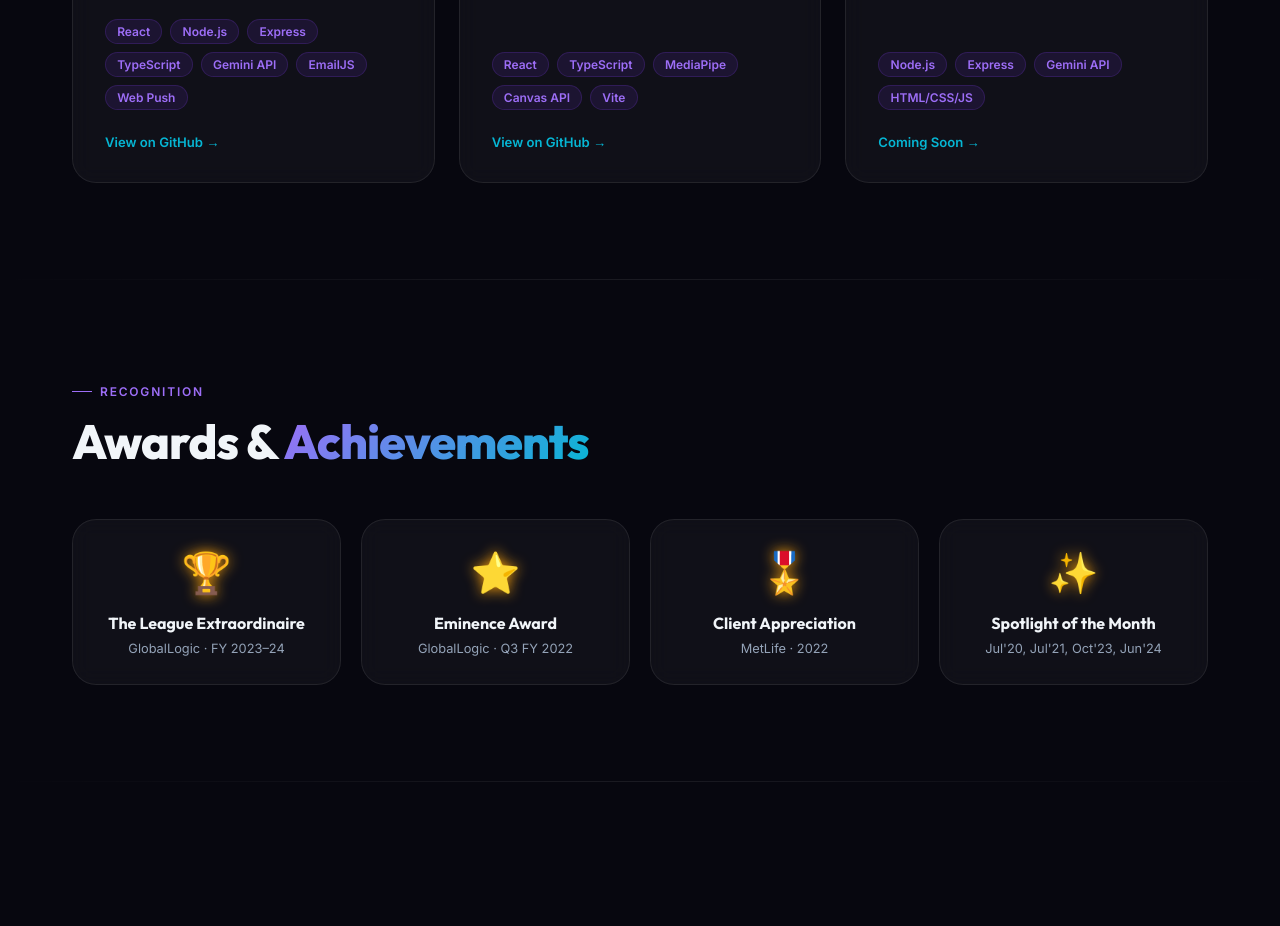
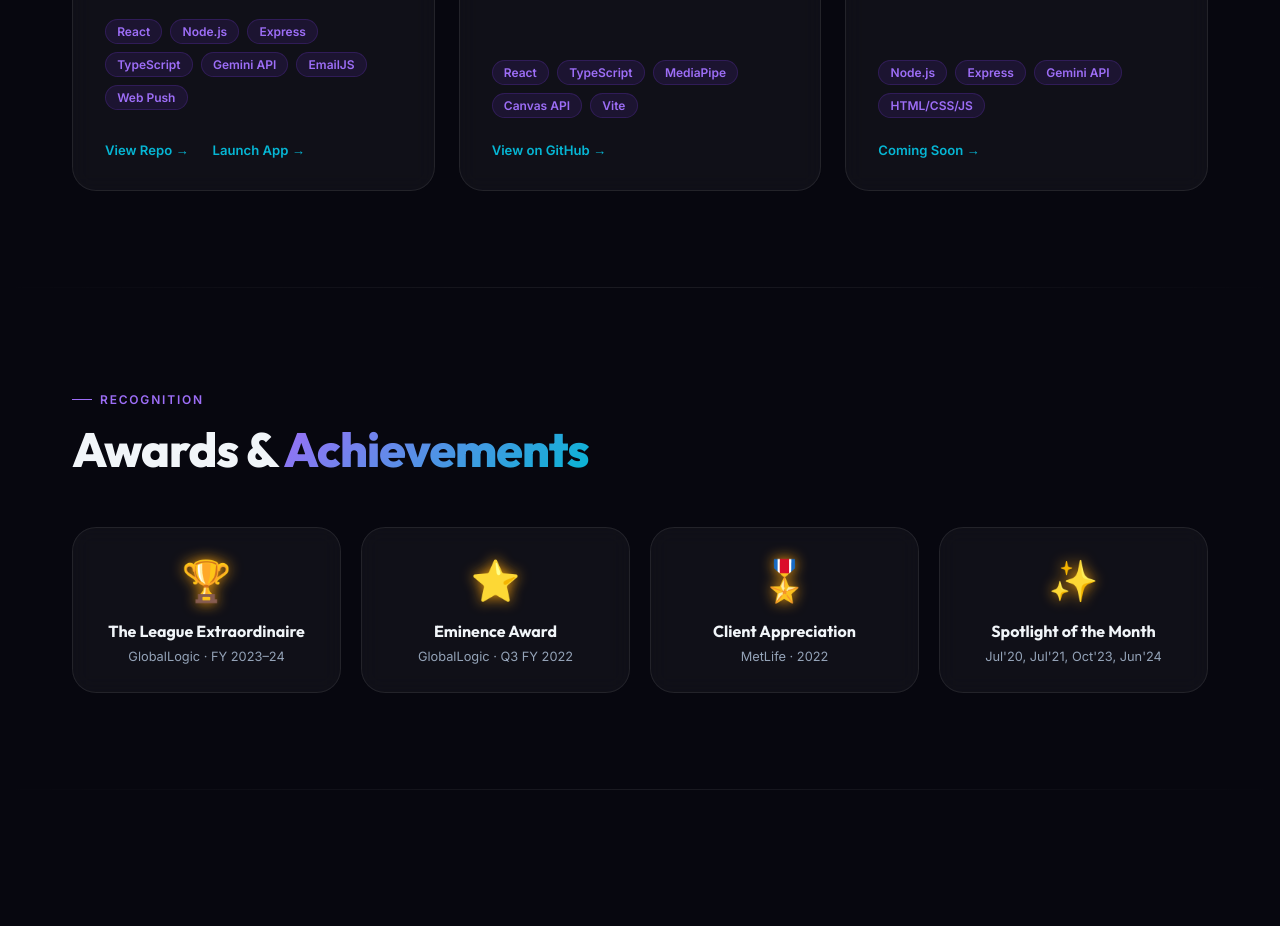
Before and after one commit to SameerJoshi7/MyProfile, a React (Vite) app: page / in a window 1280 px wide. Shown: the part 4580-5506 px from the top of the page. Built offline with nearby package versions, Linux system fonts and the light colour scheme.

Commit message:
Add separate Repo and App links for GitaDaily

```diff
--- a/src/App.tsx
+++ b/src/App.tsx
@@ -415,9 +415,14 @@ export default function App() {
               <span>EmailJS</span>
               <span>Web Push</span>
             </div>
-            <a href="https://github.com/SameerJoshi7/GitaDaily" target="_blank" className="project-link" id="gitaDailyGithub">
-              View on GitHub &rarr;
-            </a>
+            <div className="project-links">
+              <a href="https://github.com/SameerJoshi7/GitaDaily" target="_blank" className="project-link" id="gitaDailyGithub">
+                View Repo &rarr;
+              </a>
+              <a href="https://gitadaily.vercel.app" target="_blank" className="project-link" id="gitaDailyApp">
+                Launch App &rarr;
+              </a>
+            </div>
           </div>
 
           <div className="project-card reveal" style={{ transitionDelay: '0.1s' }}>
--- a/src/index.css
+++ b/src/index.css
@@ -949,6 +949,12 @@ section {
   color: var(--violet-soft);
 }
 
+.project-links {
+  display: flex;
+  gap: 1.5rem;
+  margin-top: 0.5rem;
+}
+
 .project-link {
   display: inline-flex;
   align-items: center;
```
